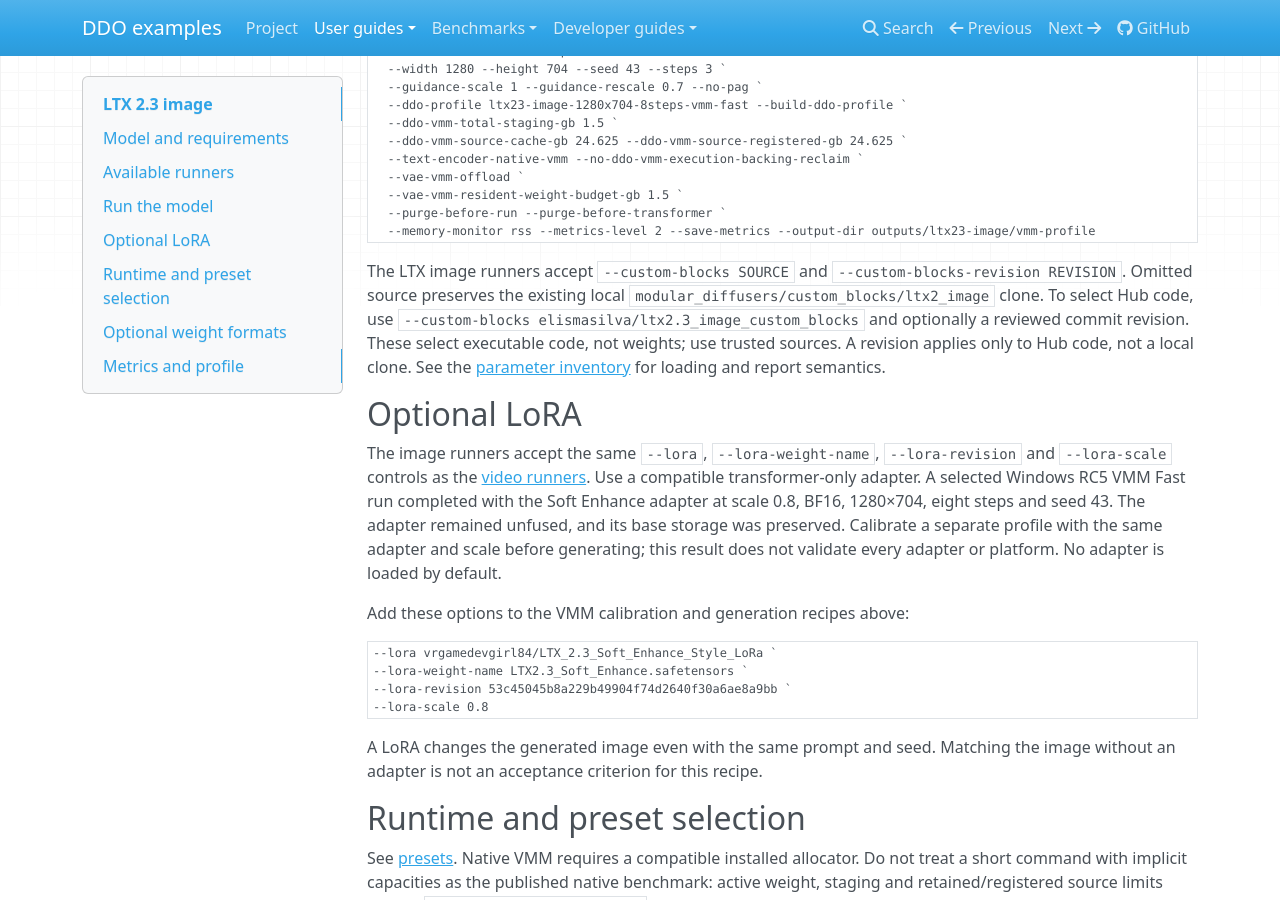
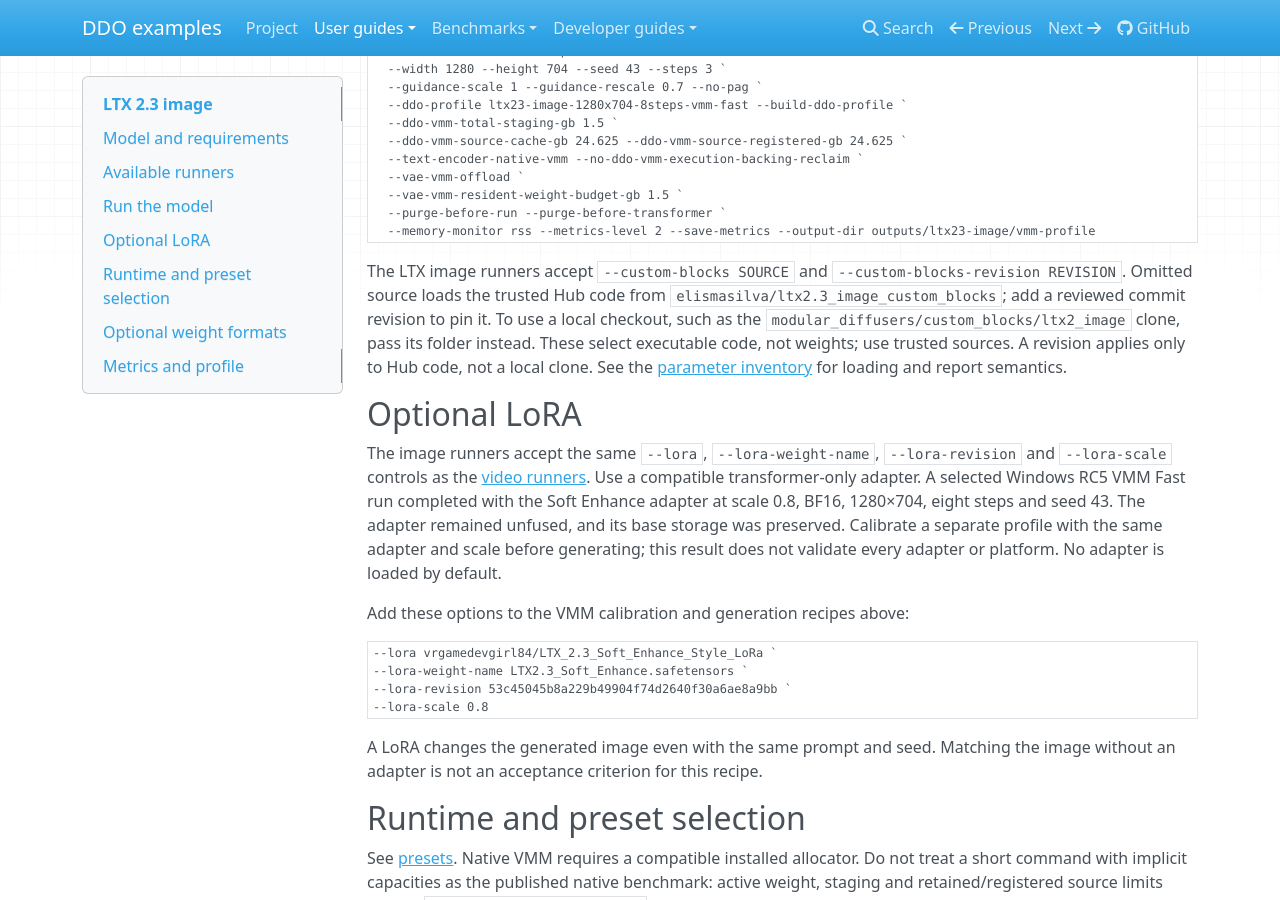
Before and after one commit to DEVAIEXP/ddo-examples, an MkDocs documentation site: the page built from docs/user/ltx2-image.md, in a window 1280 px wide and 900 px high, scrolled down 3583 px. Built offline with MkDocs 1.6.1, drawn with Linux system fonts in a browser that asks for light colours.

Commit message:
Load LTX image custom blocks from the trusted Hub repository by default
The LTX image runners defaulted --custom-blocks to the local development
clone and failed without it, while the video and Qwen runners load their
trusted code from the Hub. The default is now
elismasilva/ltx2.3_image_custom_blocks; a local checkout is still accepted
by path. The reviewed revisions are published on the Hub, and the benchmark
controller keeps passing its reviewed local clone explicitly.

Co-Authored-By: Claude Opus 5.5 <noreply@anthropic.com>

````diff
--- a/docs/user/ltx2-image.md
+++ b/docs/user/ltx2-image.md
@@ -208,10 +208,11 @@ python -B scripts/ltx2_image/run_dynamic_modular_vmm_distilled.py `
 ```
 
 The LTX image runners accept `--custom-blocks SOURCE` and
-`--custom-blocks-revision REVISION`. Omitted source preserves the existing local
-`modular_diffusers/custom_blocks/ltx2_image` clone. To select Hub code, use
-`--custom-blocks elismasilva/ltx2.3_image_custom_blocks` and optionally a reviewed
-commit revision. These select executable code, not weights; use trusted sources.
+`--custom-blocks-revision REVISION`. Omitted source loads the trusted Hub code
+from `elismasilva/ltx2.3_image_custom_blocks`; add a reviewed commit revision to
+pin it. To use a local checkout, such as the
+`modular_diffusers/custom_blocks/ltx2_image` clone, pass its folder instead.
+These select executable code, not weights; use trusted sources.
 A revision applies only to Hub code, not a local clone. See the
 [parameter inventory](ltx2-image-parameters.md) for loading and report semantics.
 
````
Also changed, not shown: docs/user/ltx2-image-parameters.md (+1 -1 lines), 2 other files.
